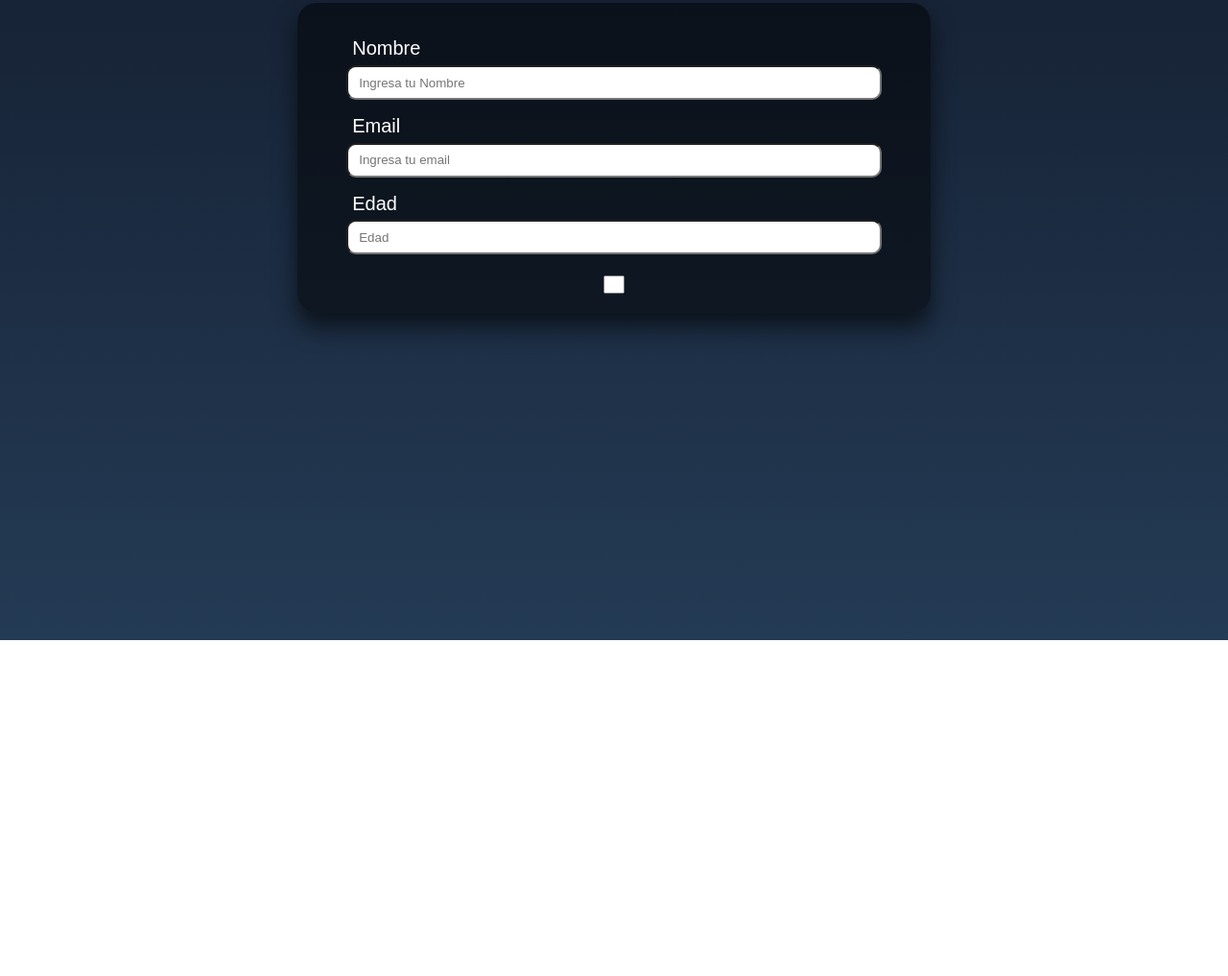
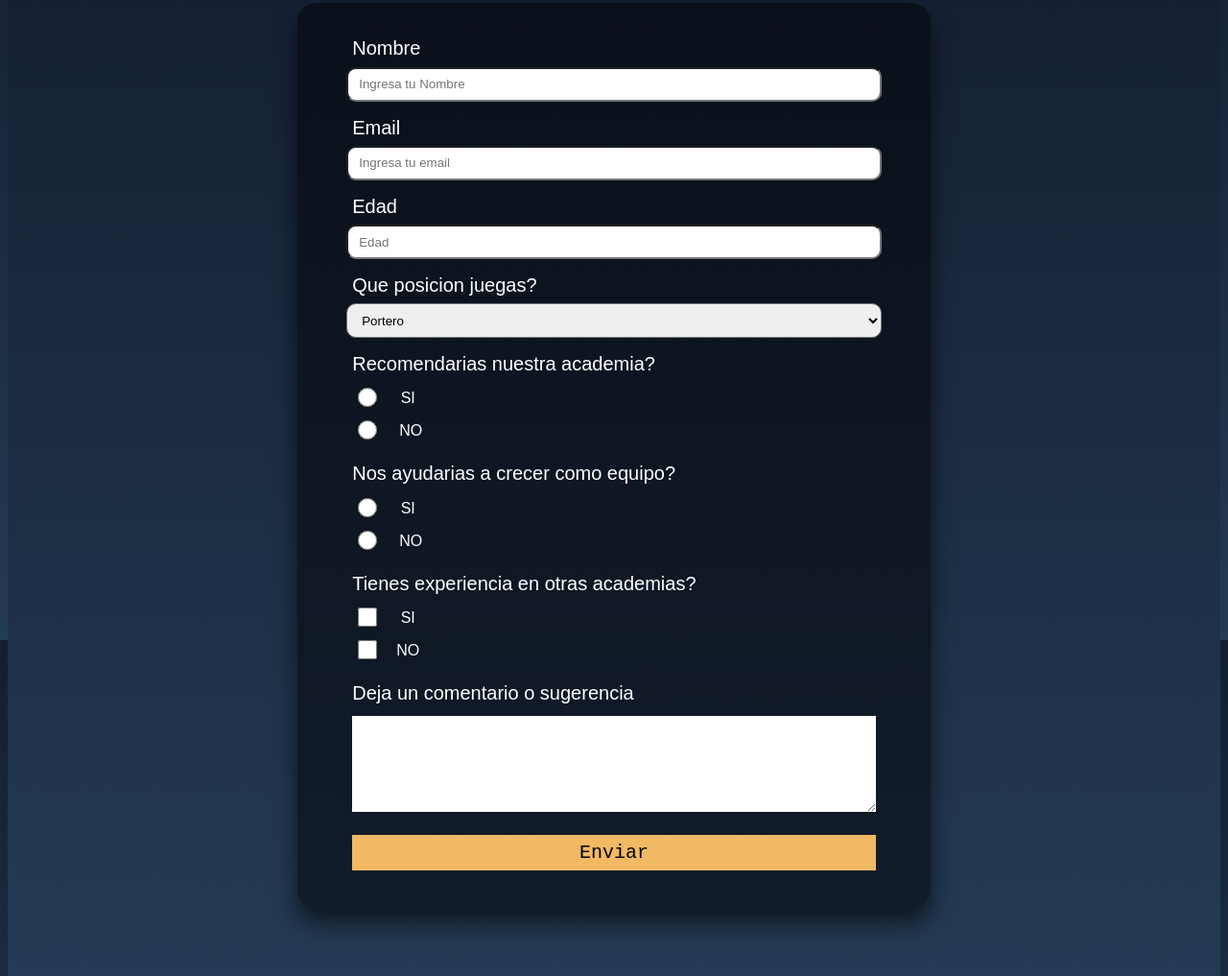
Before and after one commit to victor5amaya/Formulario-de-encuestas, a plain HTML site: page index.html in a window 1280 px wide. Shown: the part 133-1150 px from the top of the page at 96% size. Before the commit the page ends 800 px from the top, so only its background shows below. Drawn offline with Linux system fonts and the light colour scheme.

Commit message:
formulario completo

```diff
--- a/index.html
+++ b/index.html
@@ -9,6 +9,7 @@
 	</title>
 </head>
 <body>
+<div class="fondo">
 	<div class="container">
 
 		<!-- Titulo -->
@@ -34,17 +35,52 @@
 			</div>
 			<!-- Nombre correo edad -->
 			<div class="form_group">
-				<label></label>
-				<select>
-					<option></option>
+				<label>Que posicion juegas?</label>
+				<select id="dropdown">
+					<option>Portero</option>
+					<option>Defensa</option>
+					<option>Centrocampista</option>
+					<option>Delantero</option>
 				</select>
 			</div>
-			<div class="form_group"></div>
-			<div class="form_group"></div>
-			<div class="form_group"></div>
-			<div class="form_group"></div>
+
+			<div class="form_radio">
+				<label>Recomendarias nuestra academia?</label>
+				<input type="radio" name="si" value="si" class="radio1">
+				<p class="text_radio1">SI</p> <br>
+				<input type="radio" name="no" value="no" class="radio2">
+				<p class="text_radio2">NO</p>
+			</div class="form_radio">
+
+			<div class="form_radio">
+				<label>Nos ayudarias a crecer como equipo?</label>
+				<input type="radio" name="si" value="si" class="radio1">
+				<p class="text_radio1">SI</p> <br>
+				<input type="radio" name="no" value="no" class="radio2">
+				<p class="text_radio2">NO</p>
+			</div class="form_radio">
+
+			<div class="form_group">
+				<label for="Experiencia">Tienes experiencia en otras academias?</label>
+				<input type="checkbox" value="si">
+				<p class="text_checkbox1">SI</p> <br>
+				<input type="checkbox" value="no">
+				<P class="text_checkbox2">NO</P>
+			</div>
+
+			<div class="form_group">
+				<label for="comentario">Deja un comentario o sugerencia</label>
+				<textarea name="comentario" placeholder="Deja tu omentario" class="textarea">
+				</textarea>
+			</div>
+
+			<div>
+				<button id="submit">Enviar</button>
+			</div>
+
 		</form>
 		<!-- Formulario -->
 	</div>
+</div>
 </body>
 </html>
--- a/style.css
+++ b/style.css
@@ -6,17 +6,21 @@
 
 html {
 	height: 100%;
+	background: linear-gradient(#141e30, #243b55);
 }
 
 body {
+	font-family: sans-serif;
+}
+
+.fondo {
 	background: linear-gradient(#141e30, #243b55);
-	font-family: sans-serif;
-	background-repeat: no-repeat;
 }
 
 .container {
 	width: 700px;
 	margin: 3rem auto 2rem auto;
+	padding-bottom: 50px;
 }
 
 /* titulo */
@@ -40,7 +44,7 @@ label {
 	display: flex;
 	align-items: center;
 	font-size: 20px;
-	margin-bottom: 0.35rem;
+	margin-bottom: 0.45rem;
 	margin-left: 6%;
 	margin-top: 1rem;
 }
@@ -65,6 +69,114 @@ input {
   	border-radius: 20px;
 }
 
+select {
+	width: 90%;
+	height: 2.25rem;
+	padding: 0.35rem 0.70rem;
+	color: black;
+	text-align: left;
+	border-radius: 10px;
+	outline: none;
+}
+
+option {
+	color: black;
+	text-align: left;
+}
+
+input[type=radio] {
+	border: 0px;
+	width: 1.25rem;
+	height: 1.25rem;
+	border-radius: 50%;
+	position: relative;
+	display: inline-block;
+	float: left;
+	margin-left: 7%;
+	margin-top: 6px;
+}
+
+.text_radio1 {
+	font-size: 16px;
+	text-align: left;
+	display: inline-block;
+	margin-top: 8px;
+	margin-bottom: 8px;
+	margin-left: -80%;
+}
+
+.text_radio2 {
+	font-size: 16px;
+	text-align: left;
+	display: inline-block;
+	margin-top: 8px;
+	margin-bottom: 8px;
+	margin-left: -79%;
+}
+
+input[type=checkbox]{
+	border: 0px;
+	width: 1.25rem;
+	height: 1.25rem;
+	border-radius: 50%;
+	position: relative;
+	display: inline-block;
+	float: left;
+	margin-left: 7%;
+	margin-top: 6px;
+}
+
+.text_checkbox1 {
+	font-size: 16px;
+	text-align: left;
+	display: inline-block;
+	margin-top: 8px;
+	margin-bottom: 8px;
+	margin-left: -80%;
+}
+
+.text_checkbox2 {
+	font-size: 16px;
+	text-align: left;
+	display: inline-block;
+	margin-top: 8px;
+	margin-bottom: 8px;
+	margin-left: -80%;
+}
+
+.textarea {
+	margin-top: 5px;
+	width: 100%;
+	margin-bottom: 20px;
+	padding: 7px;
+	box-sizing: border-box;
+	font-size: 17px;
+	border: none;
+	min-height: 100px;
+	max-height: 200px;
+	min-width: 88%;
+	max-width: 88%;
+}
+
+#submit {
+	background: #f1b963;
+	font-size: 20px;
+	padding: 8px;
+	text-align: center;
+	font-family: monospace;
+	margin-bottom: 20px;
+	padding: 7px;
+	box-sizing: border-box;
+	border: none;
+	color: black;
+	width: 88%;
+}
+
+#submit:hover {
+	cursor: pointer;
+	background: #cbf078;
+}
+
 /* formulario */
 
 /* media querys */
```
